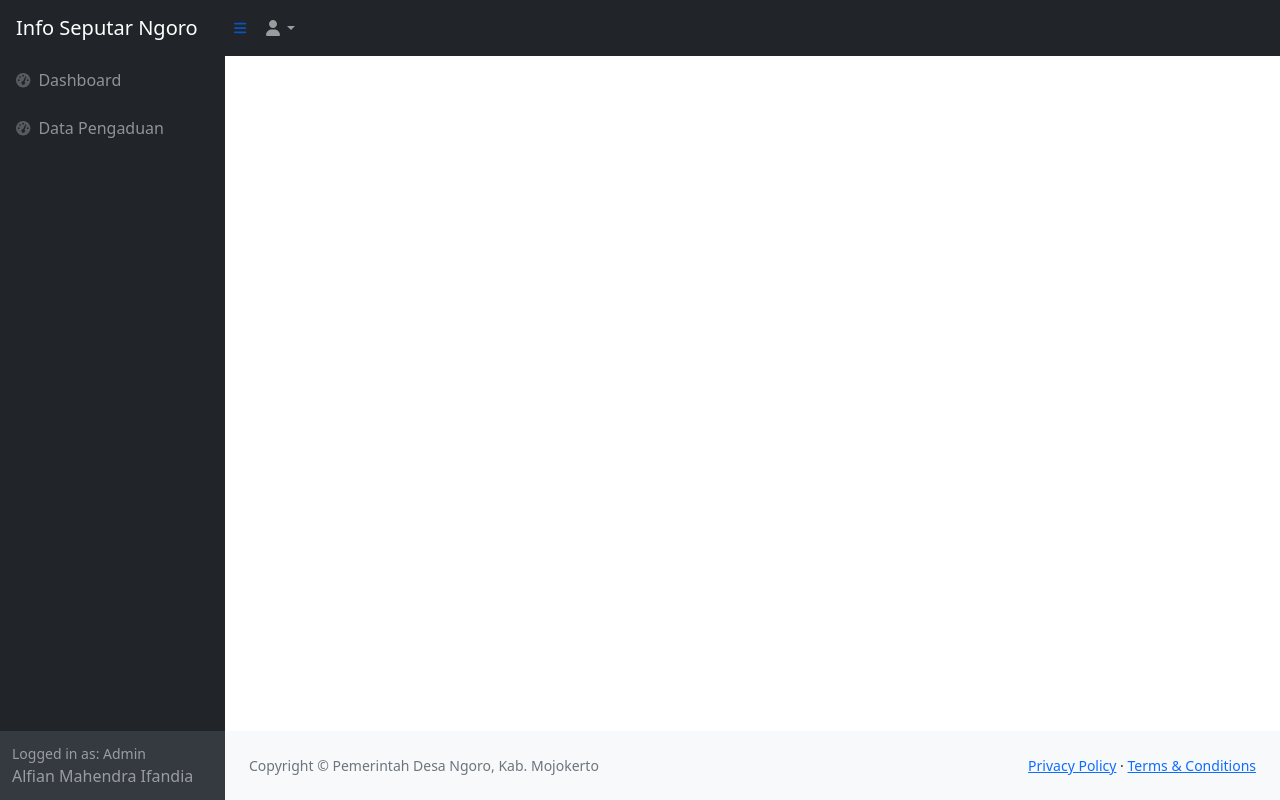
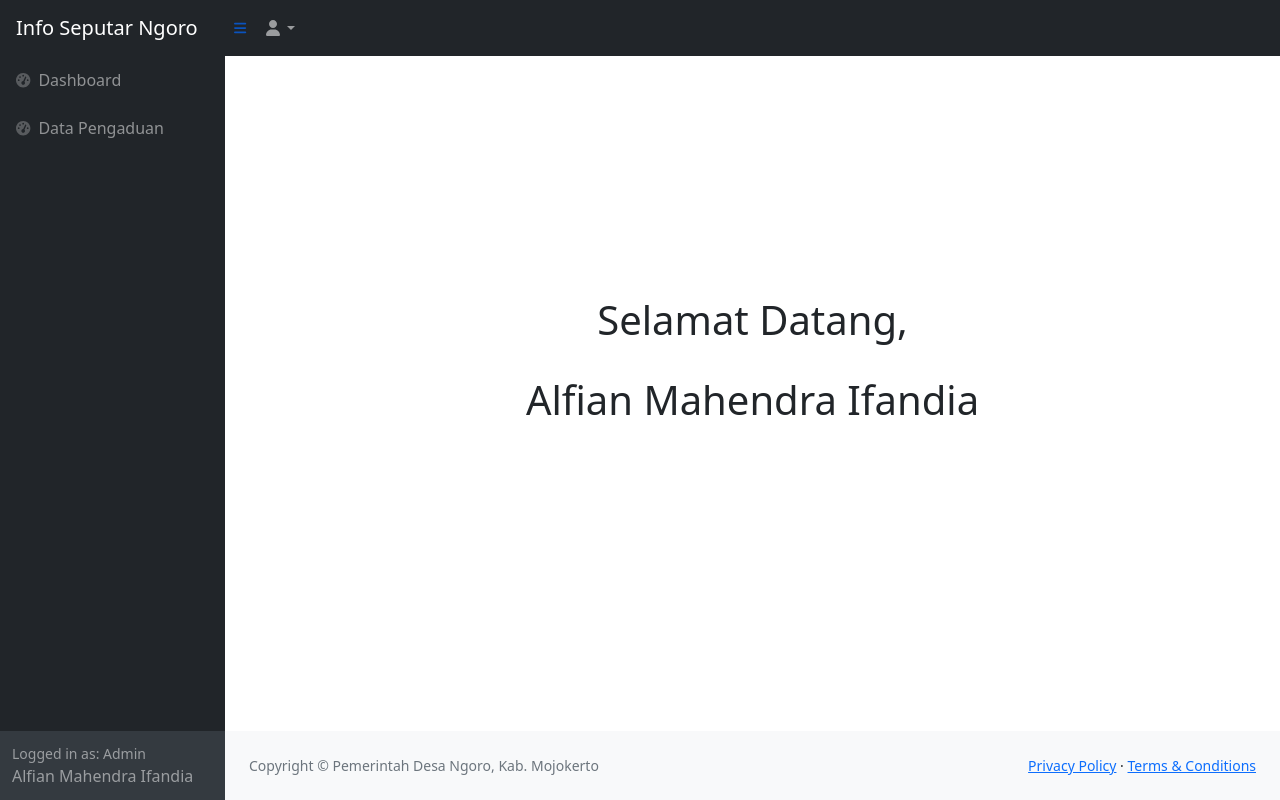
Before and after one commit to kuuhaku24/ngoro2, a PHP site: page / in a window 1280 px wide. Run offline with PHP 8.4, Linux system fonts and the light colour scheme; a user stored in the database is signed in; some libraries are stand-ins or nearby versions.

Commit message:
Update index.php

```diff
--- a/index.php
+++ b/index.php
@@ -69,7 +69,18 @@
             </div>
             <div id="layoutSidenav_content">
                 <main>
-
+                    <br>
+                    <br>
+                    <br>
+                    <br>
+                    <br>
+                    <br>
+                    <br>
+                    <br>
+                    <br>
+                    <br>
+                    <h1><center>Selamat Datang, </center></h1> <br>
+                    <h1><center><?= $_SESSION['nama_admin'] ?></center></h1>
                 </main>
                 <footer class="py-4 bg-light mt-auto">
                     <div class="container-fluid px-4">
```
